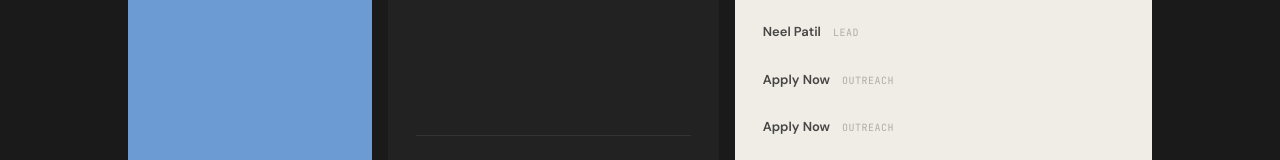
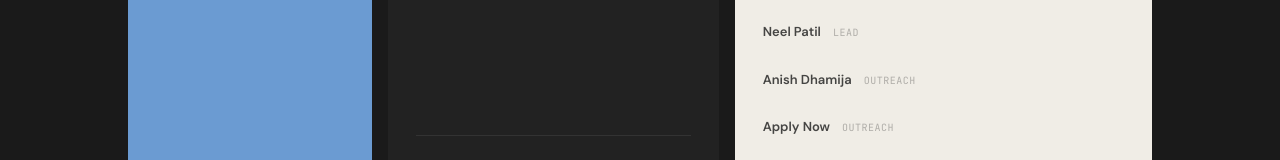
Before and after one commit to shlok-madhekar/v0-cove-hacks-website, a Next.js app: page /team in a window 1280 px wide. Shown: the part 461-621 px from the top of the page. Built offline with nearby package versions, Linux system fonts and the light colour scheme.

Commit message:
Add Anish Dhamija to Outreach team

```diff
--- a/components/team-page.tsx
+++ b/components/team-page.tsx
@@ -60,9 +60,9 @@ const SUB_TEAMS: Team[] = [
         link: "https://www.linkedin.com/in/neel-patil-a04652354",
       },
       {
-        name: "Apply Now",
+        name: "Anish Dhamija",
         role: "Outreach",
-        link: "https://forms.gle/J6DzSdhLEGn8G1up8",
+        link: "https://www.linkedin.com/in/anish-dhamija-5b93712b3/",
       },
       {
         name: "Apply Now",
```
